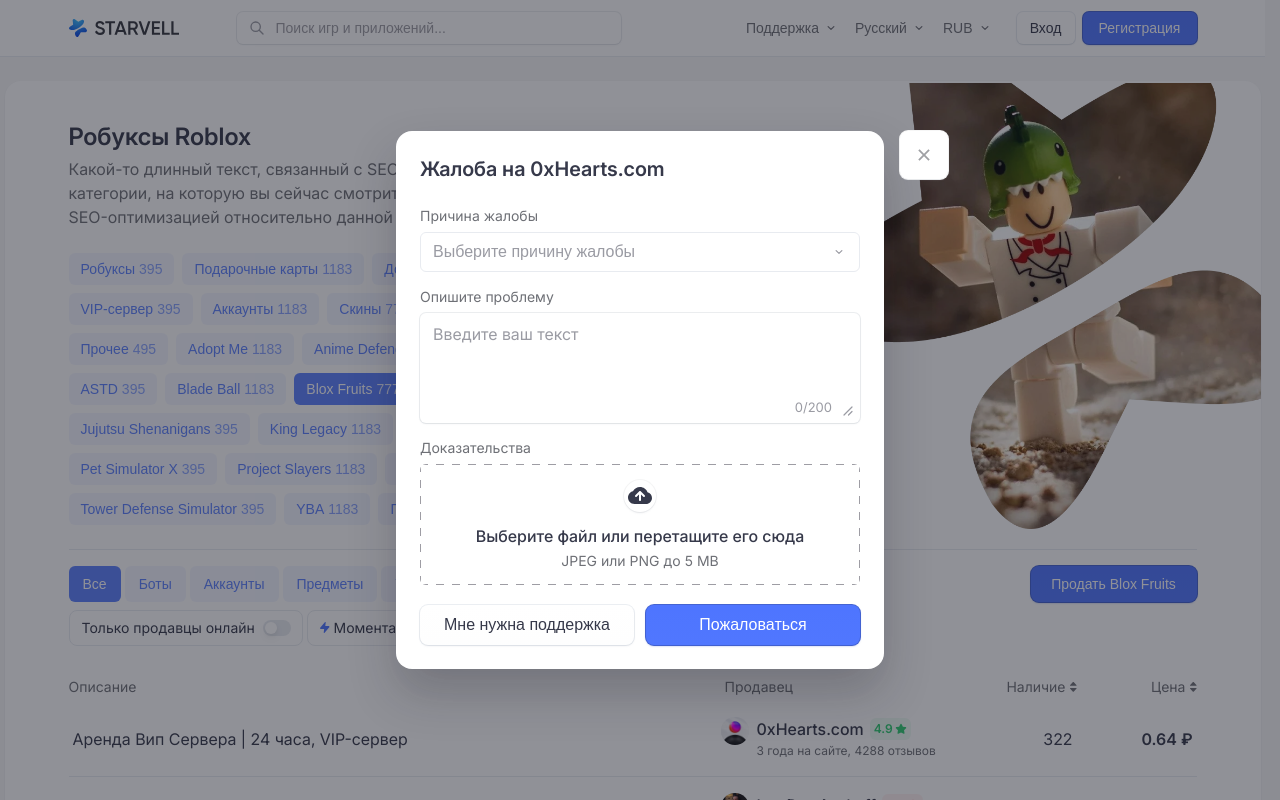
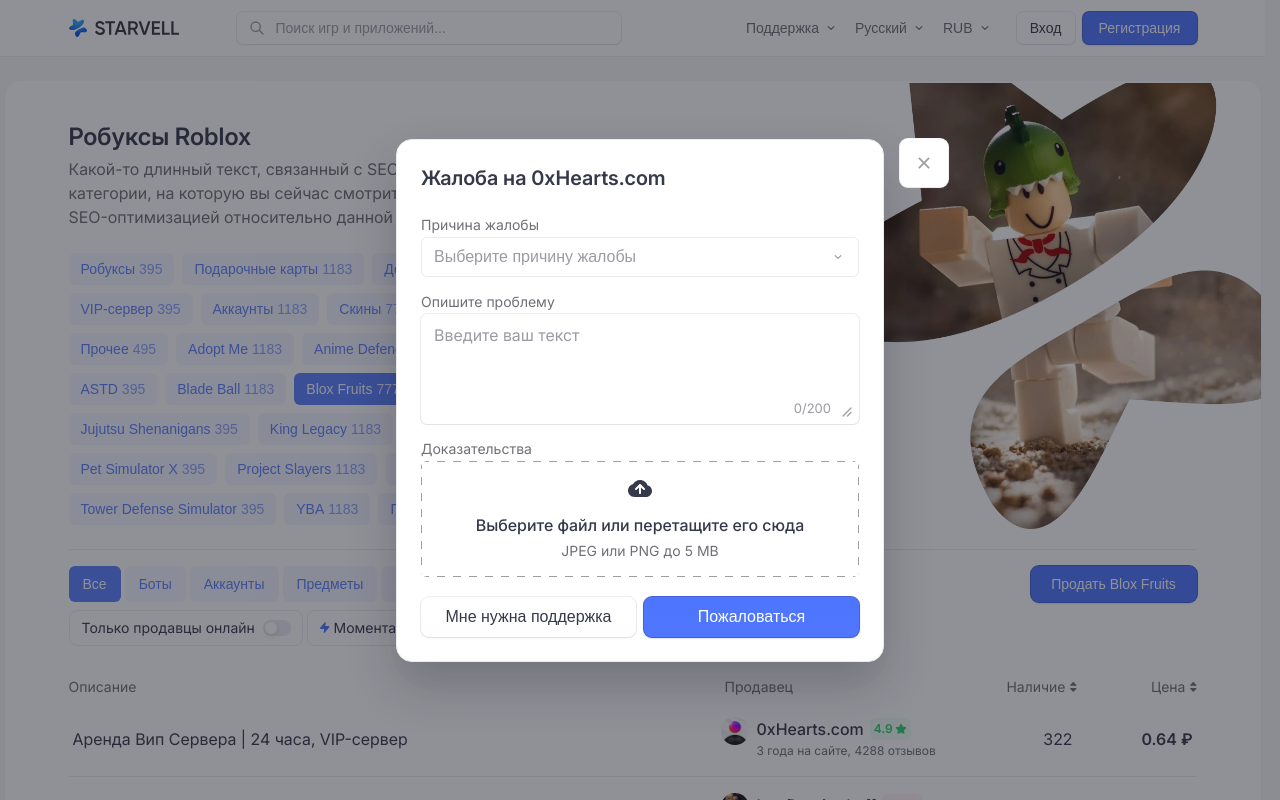
Before and after one commit to 0xseppuk/game-page-test, a Next.js app: page / in a window 1280 px wide. Both pictures are taken after a click on the button "Продать Blox Fruits". Shown: the top 800 px of the page. Built offline with nearby package versions, Linux system fonts and the light colour scheme.

Commit message:
fix modal

```diff
--- a/src/shared/ui/modal/styles.module.scss
+++ b/src/shared/ui/modal/styles.module.scss
@@ -43,6 +43,7 @@
   padding: 24px;
   overflow-y: auto;
   background: $color-white;
+  border: 1px solid $color-border-gray;
   border-radius: $border-radius-lg;
   box-shadow: 0 24px 48px 0 rgb(23 27 38 / 24%);
 }
--- a/src/views/game-page/components/ReportModal/styles.module.scss
+++ b/src/views/game-page/components/ReportModal/styles.module.scss
@@ -16,7 +16,7 @@
 .field {
   display: flex;
   flex-direction: column;
-  gap: 8px;
+  gap: 4px;
 
   & + & {
     margin-top: 16px;
@@ -138,15 +138,12 @@
   display: flex;
   align-items: center;
   justify-content: center;
-  width: 32px;
-  height: 32px;
+  width: 24px;
+  height: 24px;
   margin-bottom: 12px;
   color: $color-text-muted;
   background: $color-white;
   border-radius: 50%;
-  box-shadow:
-    0 1px 2px 0 $color-shadow-neutral,
-    0 0 0 1px $color-shadow-neutral-ring;
   @include transition(color, 0.15s);
 }
 
@@ -161,12 +158,13 @@
 
 .dropzoneHint {
   font-size: 14px;
+  line-height: 20px;
   color: $color-text-gray;
 }
 
 .actions {
   display: flex;
-  gap: 12px;
+  gap: 8px;
   margin-top: 20px;
 
   > button {
```
